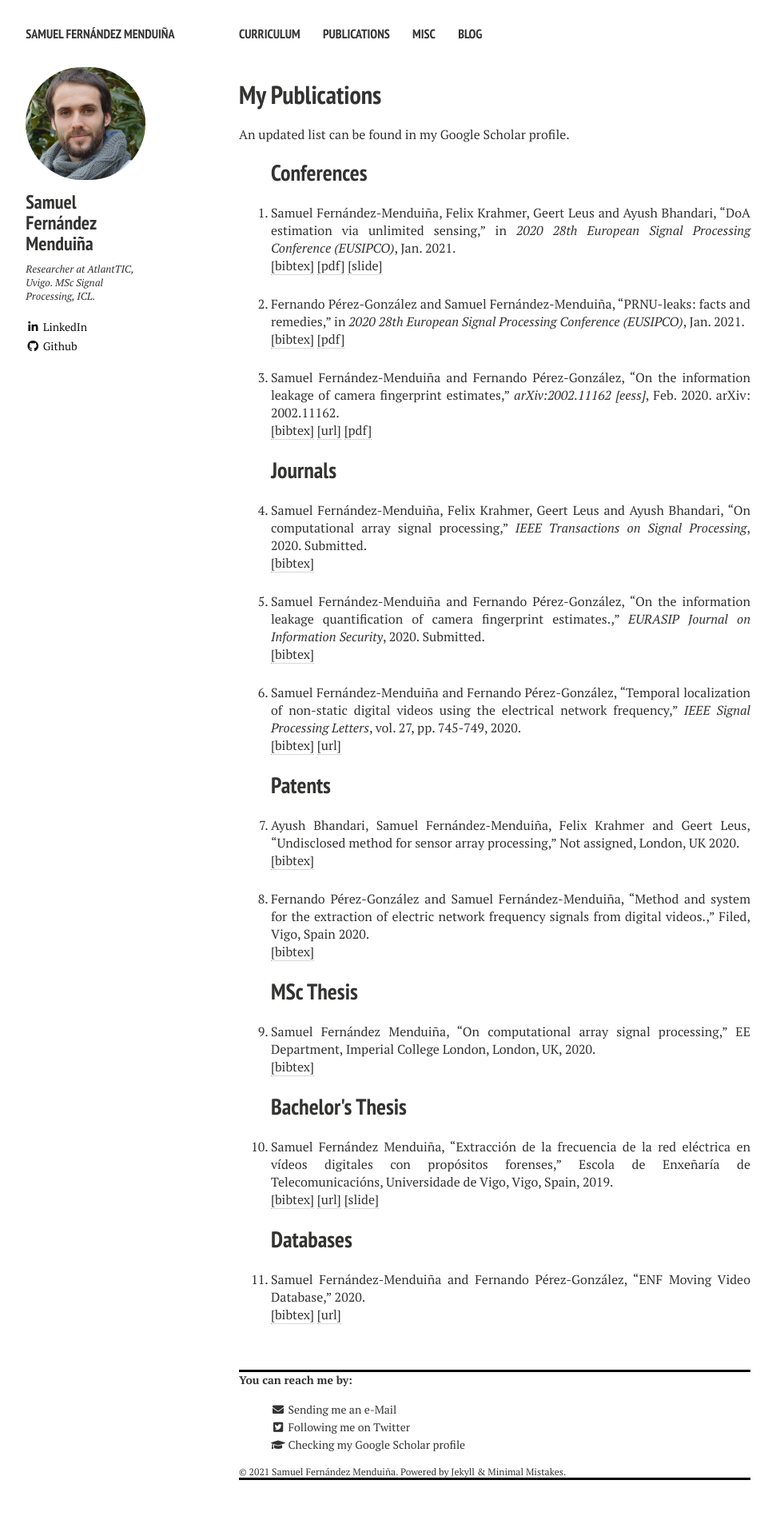
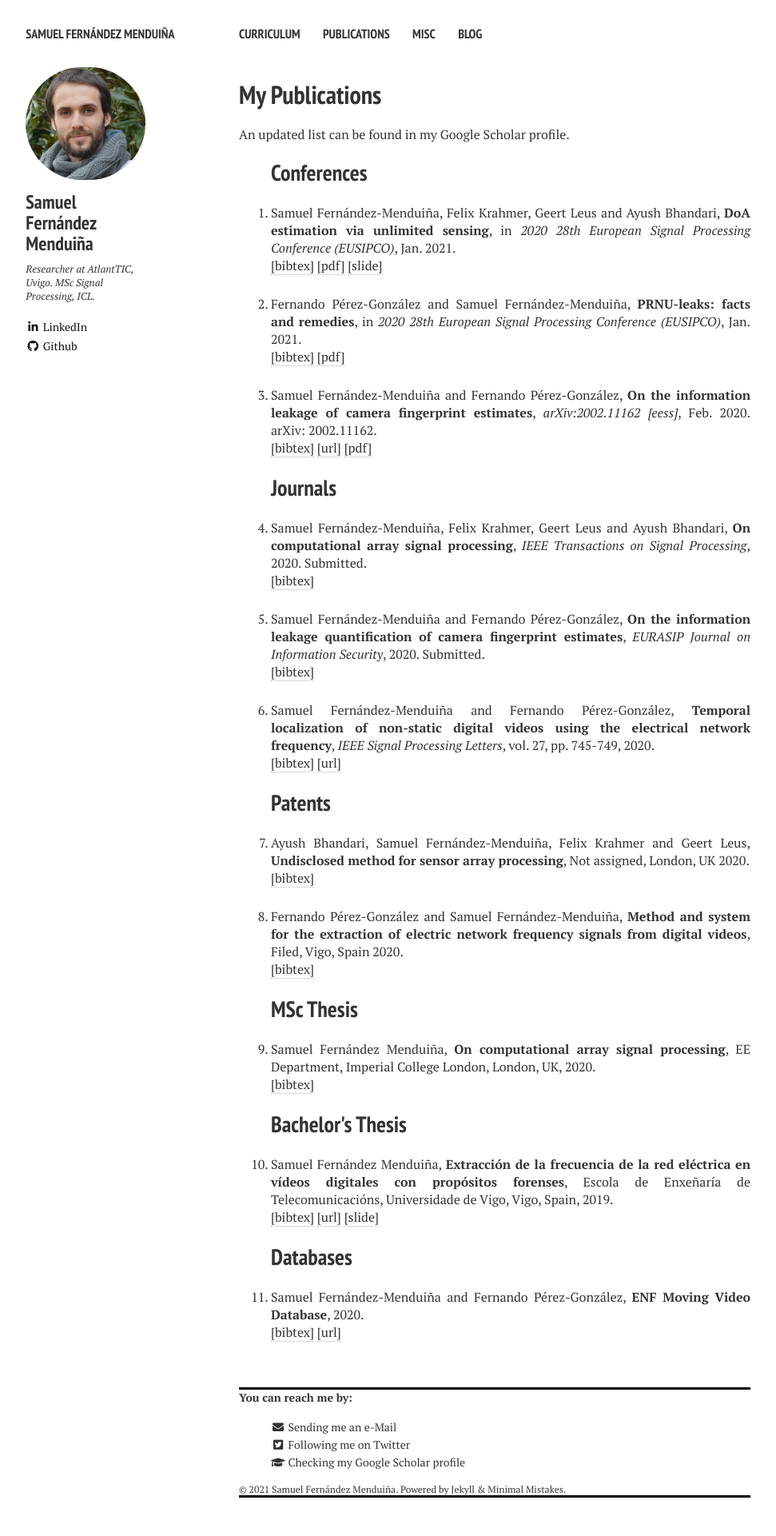
Before and after one commit to sf219/sfweb, a Jekyll site: the page built from publications.md, in a window 1280 px wide. Shown: the whole page at 80% size, without its empty margins (21-992 px from the left). Built offline with Jekyll 4.4.1, drawn with Linux system fonts in a browser that asks for light colours; nearby versions of some CDN libraries; before the commit the page ends 1899 px from its top, so only the background shows below that.

```diff
--- a/_layouts/publications.html
+++ b/_layouts/publications.html
@@ -89,7 +89,7 @@ div.bibtex pre { font-size: 75%; overflow: auto;  width: 100%; padding: 0em 0em;
 <!-- Item: FernandezMenduina2021 -->
 <li ><p>
 Samuel Fernández-Menduiña, Felix Krahmer, Geert Leus and Ayush Bhandari,
-&ldquo;DoA estimation via unlimited sensing,&rdquo;
+	<strong>DoA estimation via unlimited sensing</strong>,
 in <i>2020 28th European Signal Processing Conference (EUSIPCO)</i>,
 
 
@@ -122,7 +122,7 @@ Jan.
 <!-- Item: PerezGonzalez2021 -->
 <li ><p>
 Fernando Pérez-González and Samuel Fernández-Menduiña,
-&ldquo;PRNU-leaks: facts and remedies,&rdquo;
+	<strong>PRNU-leaks: facts and remedies</strong>,
 in <i>2020 28th European Signal Processing Conference (EUSIPCO)</i>,
 
 
@@ -155,7 +155,7 @@ Jan.
 	<!-- Item: FernandezMenduina2020 -->
 <li ><p>
 Samuel Fernández-Menduiña and Fernando Pérez-González,
-&ldquo;On the information leakage of camera fingerprint estimates,&rdquo;
+<strong>On the information leakage of camera fingerprint estimates</strong>,
 <i>arXiv:2002.11162 [eess]</i>,
 
 
@@ -188,7 +188,7 @@ arXiv: 2002.11162.
 
 	<li ><p>
 Samuel Fernández-Menduiña, Felix Krahmer, Geert Leus and Ayush Bhandari,
-&ldquo;On computational array signal processing,&rdquo;
+<strong>On computational array signal processing</strong>,
 <i>IEEE Transactions on Signal Processing</i>,
 
 
@@ -219,7 +219,7 @@ Submitted.
 <!-- Item: FernandezMenduina2020d -->
 <li ><p>
 Samuel Fernández-Menduiña and Fernando Pérez-González,
-&ldquo;On the information leakage quantification of camera fingerprint estimates.,&rdquo;
+<strong>On the information leakage quantification of camera fingerprint estimates</strong>,
 <i>EURASIP Journal on Information Security</i>,
 
 
@@ -250,7 +250,7 @@ Submitted.
 
 <li ><p>
 Samuel Fernández-Menduiña and Fernando Pérez-González,
-&ldquo;Temporal localization of non-static digital videos using the electrical network frequency,&rdquo;
+<strong>Temporal localization of non-static digital videos using the electrical network frequency</strong>,
 <i>IEEE Signal Processing Letters</i>,
 vol. 27,
 
@@ -286,7 +286,7 @@ pp. 745-749,
 		<h2> Patents </h2>
 	<li ><p>
 Ayush Bhandari, Samuel Fernández-Menduiña, Felix Krahmer and Geert Leus,
-&ldquo;Undisclosed method for sensor array processing,&rdquo;
+<strong>Undisclosed method for sensor array processing</strong>,
 
 
 Not assigned, London, UK
@@ -314,7 +314,7 @@ Not assigned, London, UK
 
 	<li ><p>
 Fernando Pérez-González and Samuel Fernández-Menduiña,
-&ldquo;Method and system for the extraction of electric network frequency signals from digital videos.,&rdquo;
+<strong>Method and system for the extraction of electric network frequency signals from digital videos</strong>,
 
 
 Filed, Vigo, Spain
@@ -343,7 +343,7 @@ Filed, Vigo, Spain
 	<h2> MSc Thesis </h2>
 <li ><p>
 Samuel Fernández Menduiña,
-&ldquo;On computational array signal processing,&rdquo; EE Department, Imperial College London, London, UK,
+<strong>On computational array signal processing</strong>, EE Department, Imperial College London, London, UK,
 
 2020.
 
@@ -369,7 +369,7 @@ Samuel Fernández Menduiña,
 	<h2> Bachelor's Thesis </h2>
 <li ><p>
 Samuel Fernández Menduiña,
-&ldquo;Extracción de la frecuencia de la red eléctrica en vídeos digitales con propósitos forenses,&rdquo; Escola de Enxeñaría de Telecomunicacións, Universidade de Vigo, Vigo, Spain,
+<strong>Extracción de la frecuencia de la red eléctrica en vídeos digitales con propósitos forenses</strong>, Escola de Enxeñaría de Telecomunicacións, Universidade de Vigo, Vigo, Spain,
 
 2019.
 
@@ -396,7 +396,7 @@ Samuel Fernández Menduiña,
 	<h2> Databases</h2>
 	<li ><p>
 Samuel Fernández-Menduiña and Fernando Pérez-González,
-&ldquo;ENF Moving Video Database,&rdquo;
+		<strong>ENF Moving Video Database</strong>,
 
 
 
```
